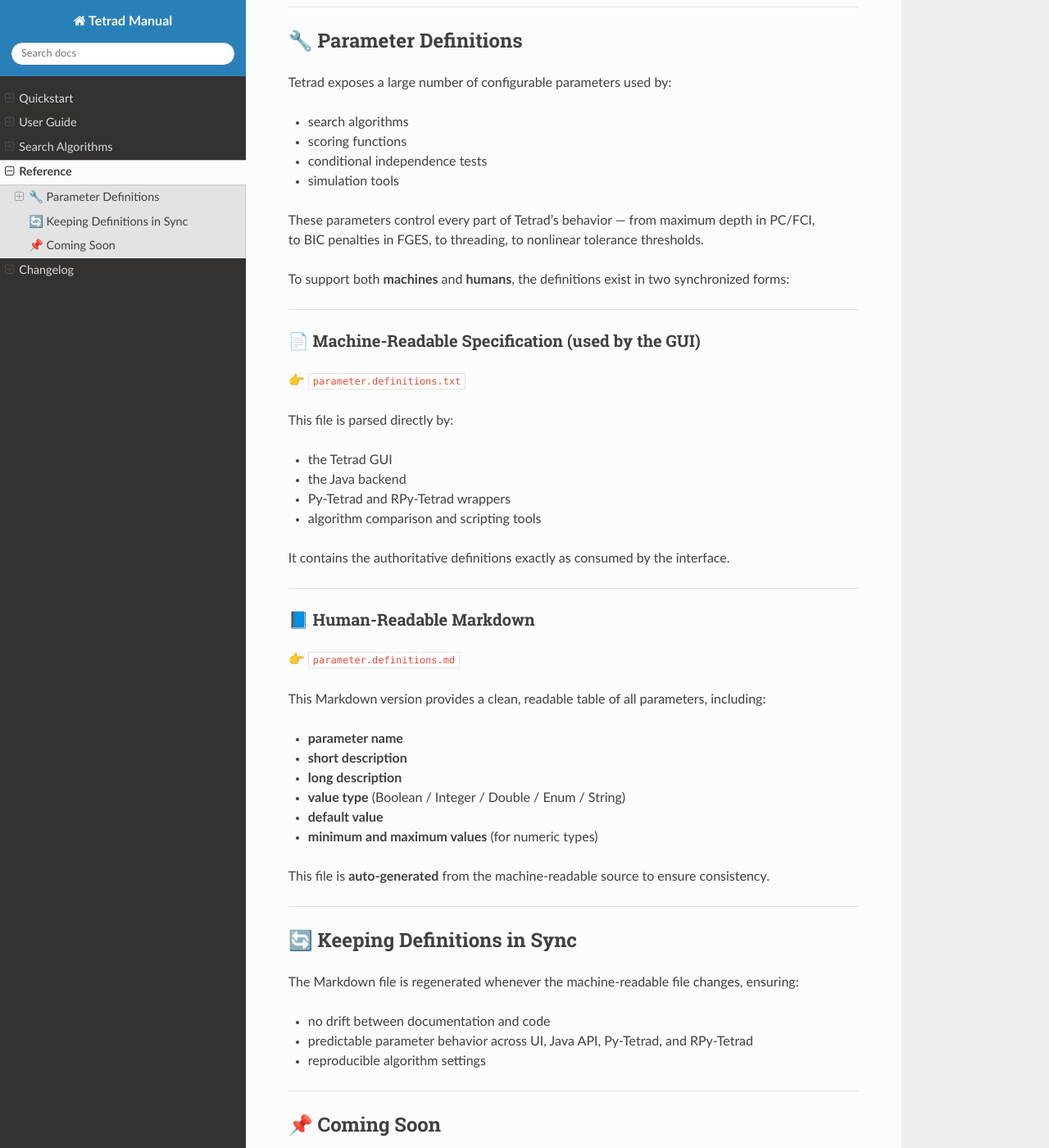
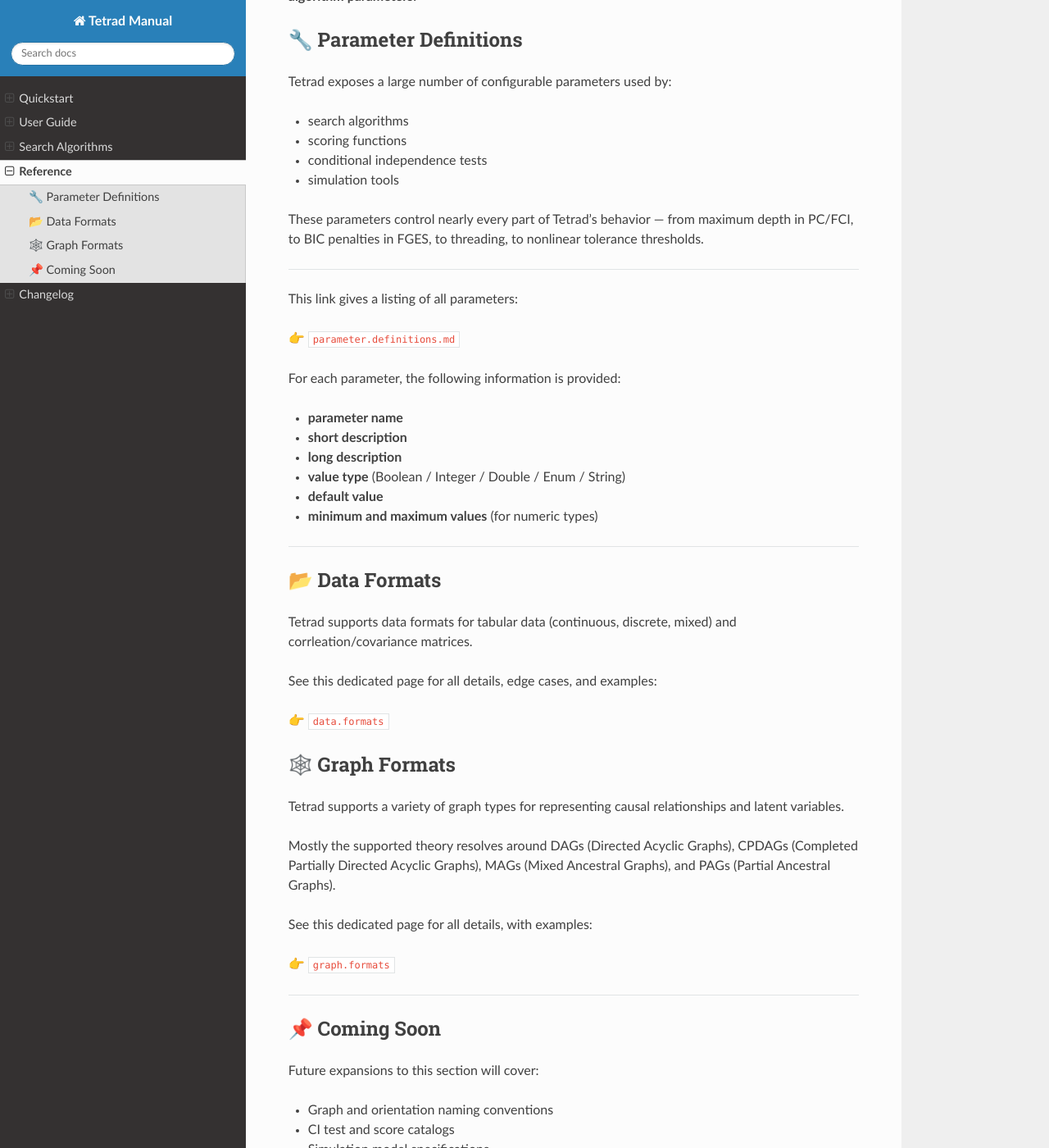
Before and after one commit to cmu-phil/tetrad-manual-rtd, a Sphinx documentation site: the page built from docs/reference.md, in a window 1280 px wide and 1400 px high, scrolled down 296 px. Shown: the whole window at 82% size. Built offline with Sphinx 7.4.7 and the Read the Docs theme 3.1.0, drawn with Linux system fonts in a browser that asks for light colours; some of the changed text lies outside the part shown.

Commit message:
Expand and reorganize Tetrad documentation:
- Added new pages on graph types (`graph.formats.md`) and data formats (`data.formats.md`).
- Refactored search algorithm details and dedicated additional space to clarity and structure.
- Improved section consistency in `reference.md` for parameter and data-related descriptions.
- Enriched guidance with practical examples and explanations for matrices and graph representations.

```diff
--- a/docs/reference.md
+++ b/docs/reference.md
@@ -1,12 +1,11 @@
 # Reference
 
-The **Reference** section collects all of Tetrad’s low-level, technical specifications
-used throughout the software: parameter definitions, core naming conventions, and
-machine-readable configuration assets.
+The **Reference** section collects Tetrad’s low-level, technical specifications:
+parameter definitions, data formats, core naming conventions, and other machine-
+readable assets used throughout the software.
 
-At present, the primary reference resource is the **Parameter Definitions**.
-
----
+This section is meant for **power users, developers, and anyone needing exact file
+formats or algorithm parameters**.
 
 ## 🔧 Parameter Definitions
 
@@ -17,33 +16,16 @@
 - conditional independence tests
 - simulation tools
 
-These parameters control every part of Tetrad’s behavior — from maximum depth in PC/FCI,
-to BIC penalties in FGES, to threading, to nonlinear tolerance thresholds.
-
-To support both **machines** and **humans**, the definitions exist in two synchronized forms:
+These parameters control nearly every part of Tetrad’s behavior — from maximum depth
+in PC/FCI, to BIC penalties in FGES, to threading, to nonlinear tolerance thresholds.
 
 ---
 
-### 📄 Machine-Readable Specification (used by the GUI)
-
-👉 [`parameter.definitions.txt`](./_static/manual/parameter.definitions.txt)
-
-This file is parsed directly by:
-
-- the Tetrad GUI
-- the Java backend
-- Py-Tetrad and RPy-Tetrad wrappers
-- algorithm comparison and scripting tools
-
-It contains the authoritative definitions exactly as consumed by the interface.
-
----
-
-### 📘 Human-Readable Markdown
+This link gives a listing of all parameters:
 
 👉 [`parameter.definitions.md`](./parameter.definitions.md)
 
-This Markdown version provides a clean, readable table of all parameters, including:
+For each parameter, the following information is provided:
 
 - **parameter name**
 - **short description**
@@ -52,29 +34,36 @@
 - **default value**
 - **minimum and maximum values** (for numeric types)
 
-This file is **auto-generated** from the machine-readable source to ensure consistency.
-
 ---
 
-## 🔄 Keeping Definitions in Sync
+## 📂 Data Formats
 
-The Markdown file is regenerated whenever the machine-readable file changes, ensuring:
+Tetrad supports data formats for tabular data (continuous, discrete, mixed) and corrleation/covariance matrices.
 
-- no drift between documentation and code
-- predictable parameter behavior across UI, Java API, Py-Tetrad, and RPy-Tetrad
-- reproducible algorithm settings
+See this dedicated page for all details, edge cases, and examples:
+
+👉 [`data.formats`](./data.formats)
+
+## 🕸️ Graph Formats
+
+Tetrad supports a variety of graph types for representing causal relationships and latent variables.
+
+Mostly the supported theory resolves around DAGs (Directed Acyclic Graphs), CPDAGs (Completed Partially Directed Acyclic Graphs), MAGs (Mixed Ancestral Graphs), and PAGs (Partial Ancestral Graphs).
+
+See this dedicated page for all details, with examples:
+
+👉 [`graph.formats`](./graph.formats)
 
 ---
 
 ## 📌 Coming Soon
 
-As the documentation evolves, the **Reference** section will eventually include:
+Future expansions to this section will cover:
 
-- Naming conventions for graphs, edges, and orientations
-- CI test and score references
+- Graph and orientation naming conventions
+- CI test and score catalogs
 - Simulation model specifications
-- Tetrad file formats (`.tetrad`, `.ses`, `.json`, etc.)
+- All Tetrad file formats (`.tetrad`, `.ses`, `.json`, `.dot`, covariance/correlation formats)
+- Legacy and interoperability formats
 
-For now, the parameter definitions form the core of the structured reference.
-
-If there’s a reference table or glossary you’d like to add, just ask!
+If there’s a reference table or glossary you’d like to add next, just let me know!
```
Also changed, not shown: docs/data.formats.md (added, +207 -0 lines), docs/graph.formats.md (added, +269 -0 lines), docs/parameter.definitions.md (+2 -2 lines), docs/search-algorithms.md (+20 -13 lines).
